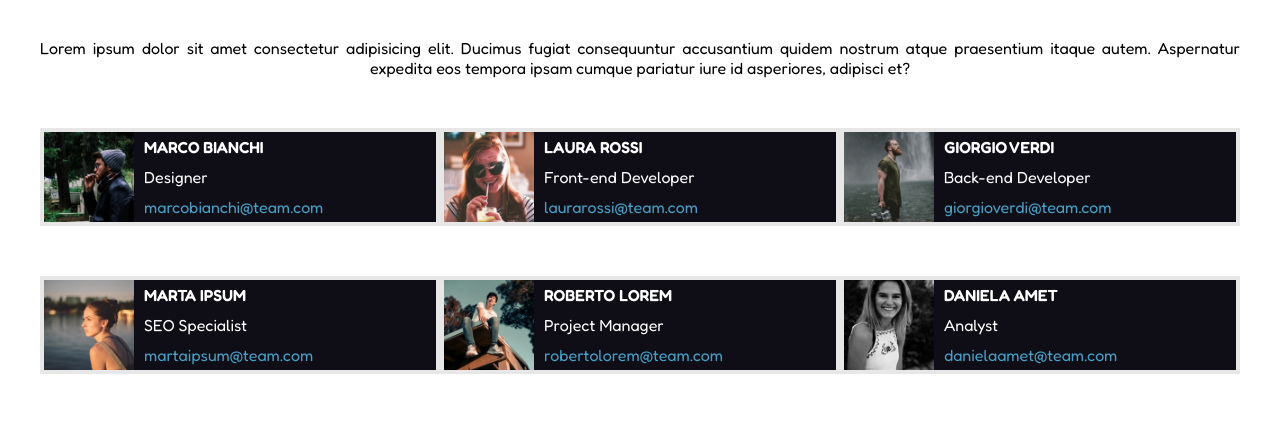
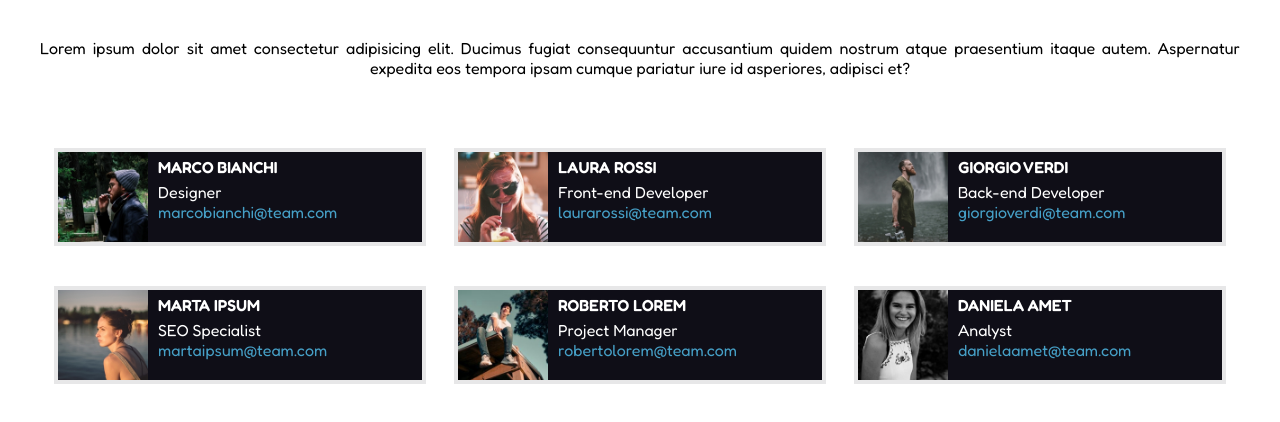
Before and after one commit to FrancescoThomasFalanga/html-css-float-cards, a plain HTML site: page index.html in a window 1280 px wide. Shown: the part 78-500 px from the top of the page. Drawn offline with Linux system fonts and the light colour scheme.

Commit message:
added margin & fix

```diff
--- a/css/style.css
+++ b/css/style.css
@@ -1,3 +1,4 @@
+/* general settings */
 * {
     margin: 0;
     padding: 0;
@@ -5,11 +6,16 @@
     font-family: 'Fredoka', sans-serif;
 }
 
+body {
+    color: white;
+}
+
 .container {
     max-width: 1200px;
     margin: 0 auto;
 
 }
+/* /general settings */
 
 /* float */
 .clear-fix::after {
@@ -28,6 +34,7 @@ img, .float-left {
 /* /float */
 
 /* header */
+
 #header h1 {
     padding-top: 30px;
     padding-bottom: 40px;
@@ -40,31 +47,27 @@ img, .float-left {
 #header p {
     text-align: justify;
     text-align-last: center;
+    color: black;
+    padding-bottom: 50px;
 }
 /* /header */
 
-main {
-    padding-top: 50px;
-    color: white;
+/* columns */
+.col {
+    width: 372px;
+    background-color: #0f0e17;
+    margin: 20px 14px;
+    border: 4px solid rgba(255, 255, 255, 0.9);
 }
 
-
-/* columns */
-.col {
-    width: 400px;
-    background-color: #0f0e17;
-    margin-bottom: 50px;
-    border: 4px solid rgba(255, 255, 255, 0.9);
-    line-height: 30px;
+.col .profile-img {
+    width: 90px;
+    margin-right: 10px;
 }
 
-.col img {
-    width: 100px;
-    padding-right: 10px;
-}
-
-span {
+.col strong, .col span {
     display: block;
+    padding-top: 5px;
 }
 
 a.email {
--- a/index.html
+++ b/index.html
@@ -27,10 +27,9 @@
 
         <!-- main -->
         <main class="clear-fix">
-
             <!-- MARCO BIANCHI -->
             <div class="col float-left">
-                <img src="img/male1.png" alt="Marco Bianchi">
+                <img class="profile-img" src="img/male1.png" alt="Marco Bianchi">
                 <strong>
                     MARCO BIANCHI
                 </strong>
@@ -43,7 +42,7 @@
 
             <!-- LAURA ROSSI -->
             <div class="col float-left">
-                <img src="img/female1.png" alt="Laura Rossi">
+                <img class="profile-img" src="img/female1.png" alt="Laura Rossi">
                 <strong>
                     LAURA ROSSI
                 </strong>
@@ -56,7 +55,7 @@
 
             <!-- GIORGIO VERDI -->
             <div class="col float-left">
-                <img src="img/male2.png" alt="Giorgio Verdi">
+                <img class="profile-img" src="img/male2.png" alt="Giorgio Verdi">
                 <strong>
                     GIORGIO VERDI
                 </strong>
@@ -69,7 +68,7 @@
 
             <!-- MARTA IPSUM -->
             <div class="col float-left">
-                <img src="img/female2.png" alt="Marta Ipsum">
+                <img class="profile-img" src="img/female2.png" alt="Marta Ipsum">
                 <strong>
                     MARTA IPSUM
                 </strong>
@@ -82,7 +81,7 @@
 
             <!-- ROBERTO LOREM -->
             <div class="col float-left">
-                <img src="img/male3.png" alt="Roberto Lorem">
+                <img class="profile-img" src="img/male3.png" alt="Roberto Lorem">
                 <strong>
                     ROBERTO LOREM
                 </strong>
@@ -95,17 +94,16 @@
 
             <!-- DANIELA AMET -->
             <div class="col float-left">
-                <img src="img/female3.png" alt="Daniela Amet">
+                <img class="profile-img" src="img/female3.png" alt="Daniela Amet">
                 <strong>
                     DANIELA AMET
                 </strong>
-                <p>
+                <span>
                     Analyst
-                </p>
+                </span>
                 <a href="" class="email">danielaamet@team.com</a>
             </div>
             <!-- /DANIELA AMET -->
-
         </main>
         <!-- /main -->
 
```
